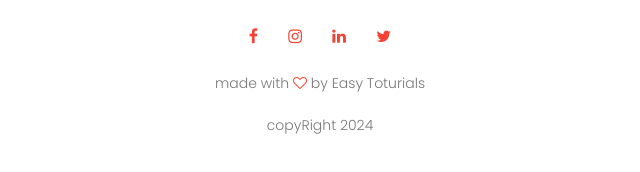
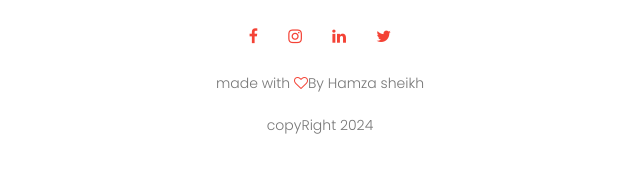
Before and after one commit to Hamzasheikh8669/Milestone2, a plain HTML site: page index.html in a window 1280 px wide. Shown: the part 3992-4164 px from the top of the page, 320-960 px from the left. Drawn offline with Linux system fonts and the light colour scheme; a web font is replaced by a local one.

Commit message:
Update index.html

```diff
--- a/index.html
+++ b/index.html
@@ -174,7 +174,7 @@
         <i class="fa fa-twitter"></i>
 
       </div>
-      <p>made with <i class="fa fa-heart-o"></i> by Easy Toturials</p>
+      <p>made with <i class="fa fa-heart-o"></i>By Hamza sheikh</p>
       <p>copyRight 2024</p>
     </section>
 
```
